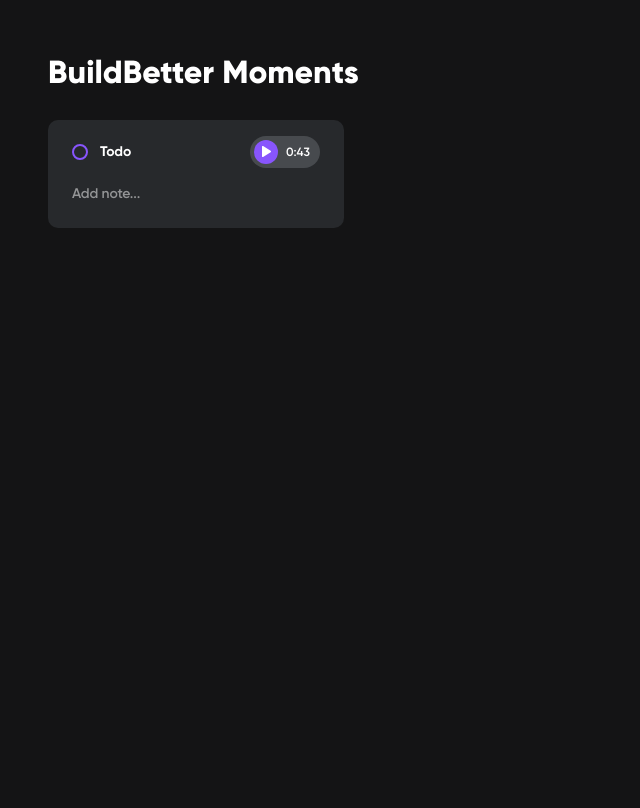
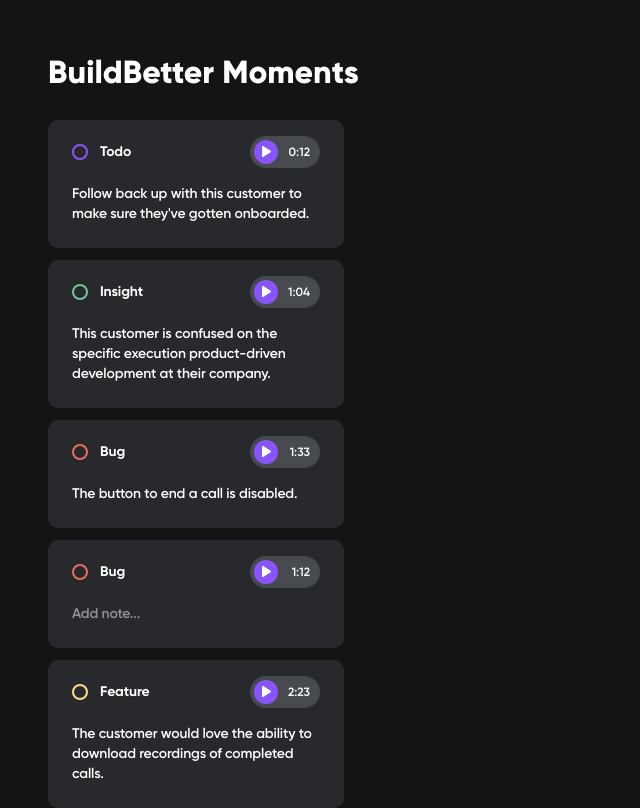
Before and after one commit to rosslibby/buildbetter-iv1, a React (Vite) app in the folder frontend/: page / in a window 1280 px wide. Shown: the whole page, without its empty margins (0-640 px from the left). Built offline with nearby package versions, Linux system fonts and the light colour scheme.

Commit message:
display accurate time stamps

```diff
--- a/frontend/src/App.tsx
+++ b/frontend/src/App.tsx
@@ -2,11 +2,11 @@
 import styled from "styled-components";
 import { GlobalStyles } from "./GlobalStyles";
 import { MomentCard } from "./moments/components/MomentCard";
-import { emptyMoment } from "./moments/data";
+import { emptyMoment, moments } from "./moments/data";
 import { Moment } from './moments/data'
 
 const App = () => {
-  const [cards, setCards] = useState<Moment[]>([emptyMoment])
+  const [cards, setCards] = useState<Moment[]>(moments)
   const updateCardData = (data: Moment) => {
     setCards(cards => cards.map(card => card.id === data.id ? data : card))
   }
--- a/frontend/src/moments/components/MomentCard.tsx
+++ b/frontend/src/moments/components/MomentCard.tsx
@@ -59,9 +59,9 @@
 
 const formatTime = (seconds: number) => {
   const remainingSeconds = seconds % 60
-  const minutes = seconds - remainingSeconds
+  const minutes = (seconds - remainingSeconds) / 60
 
-  return `${minutes}:${seconds < 10 ? `0${seconds}` : seconds}`
+  return `${minutes}:${remainingSeconds < 10 ? `0${remainingSeconds}` : remainingSeconds}`
 }
 
 const PlayButton = (props: PlayButtonProps) => (
```
